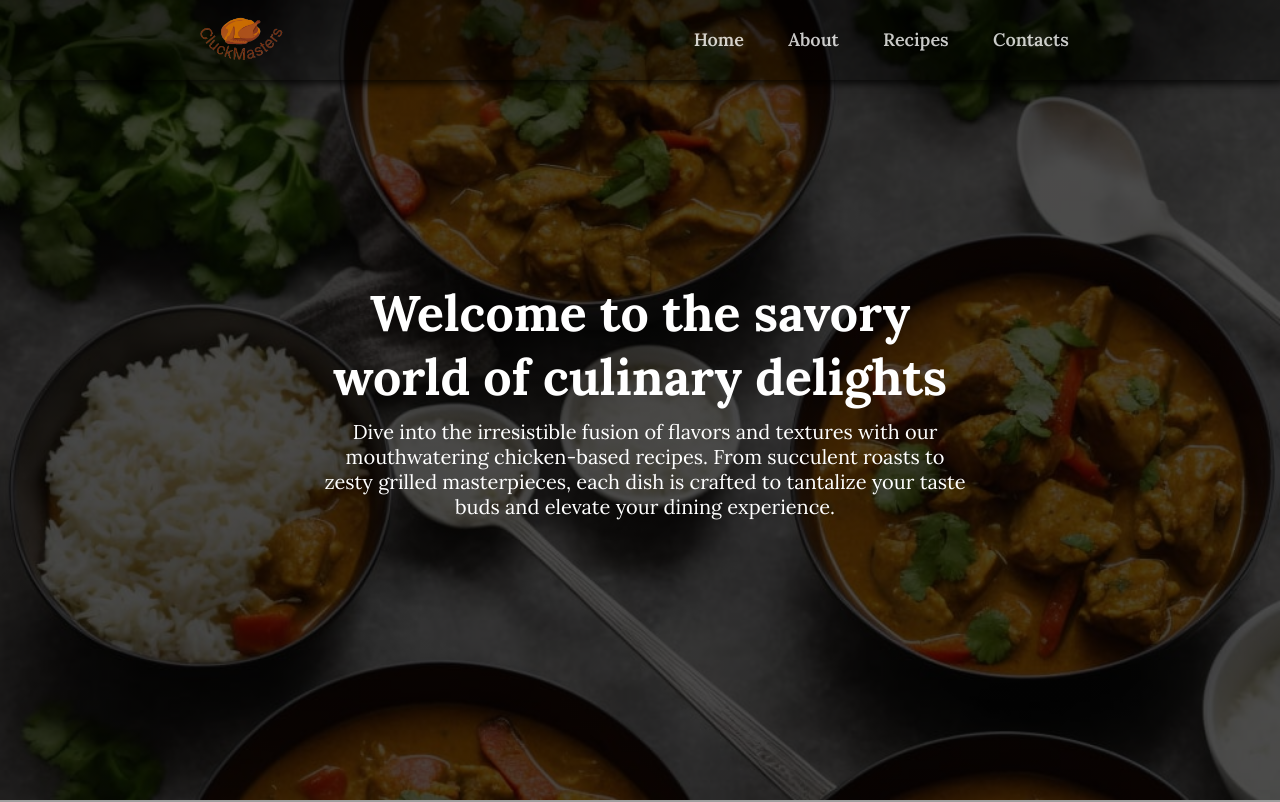
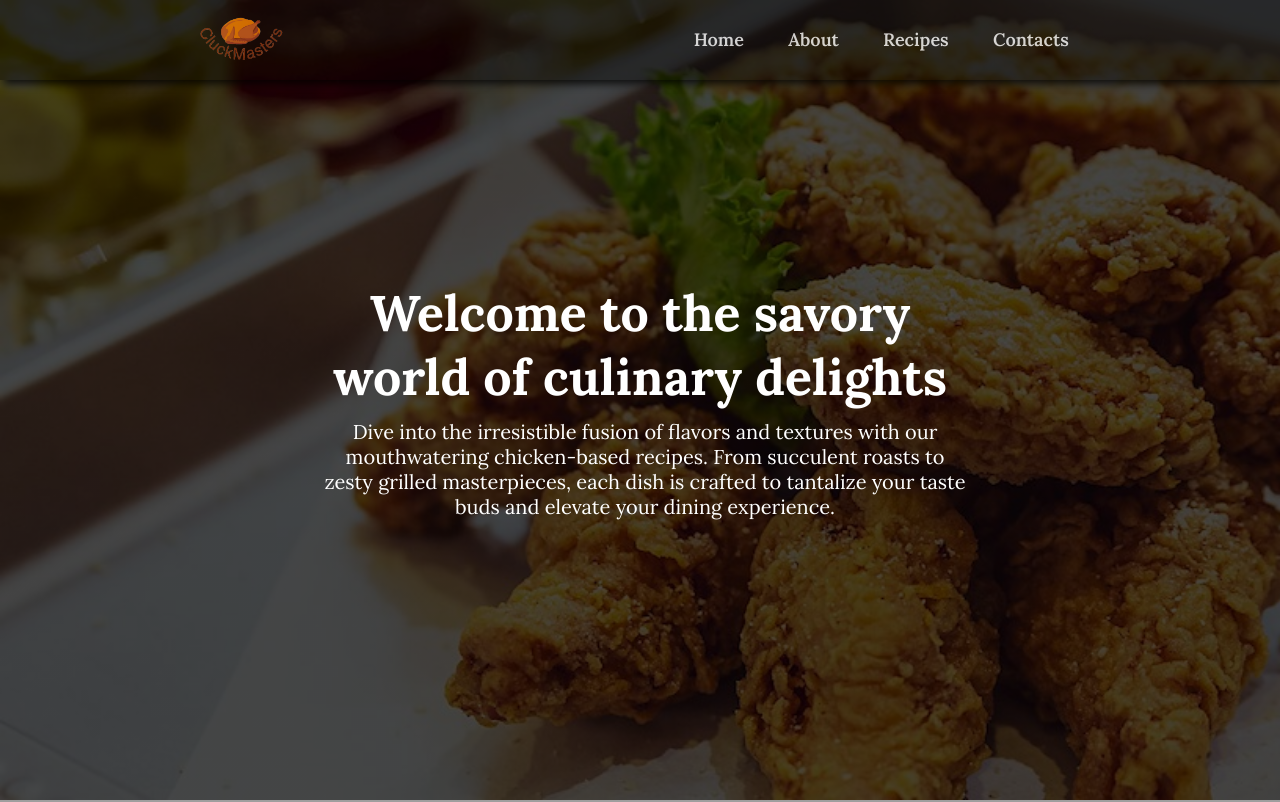
Before and after one commit to Reige06/Web_systems_tech, a plain HTML site: page index.html in a window 1280 px wide. Shown: the top 802 px of the page. Drawn offline with nearby package versions, Linux system fonts and the light colour scheme; grey boxes are pictures that could not be loaded.

Commit message:
another changes

```diff
--- a/Assets/css/style.css
+++ b/Assets/css/style.css
@@ -70,7 +70,7 @@
     height: 100vh;
 	align-items: center;
 	justify-content: space-around;
-	background-image: linear-gradient(rgba(0,0,0,0.7),rgba(0,0,0,.7)),url("/Assets/Images/Chickens/2.jpeg");
+	background-image: linear-gradient(rgba(0,0,0,0.7),rgba(0,0,0,.7)),url("/Assets/Images/Chickens/ae4a5cc2223a4bb7bd7c81e743eca09e.jpg");
 	background-size: cover;
 	text-align: center;
 }
```
